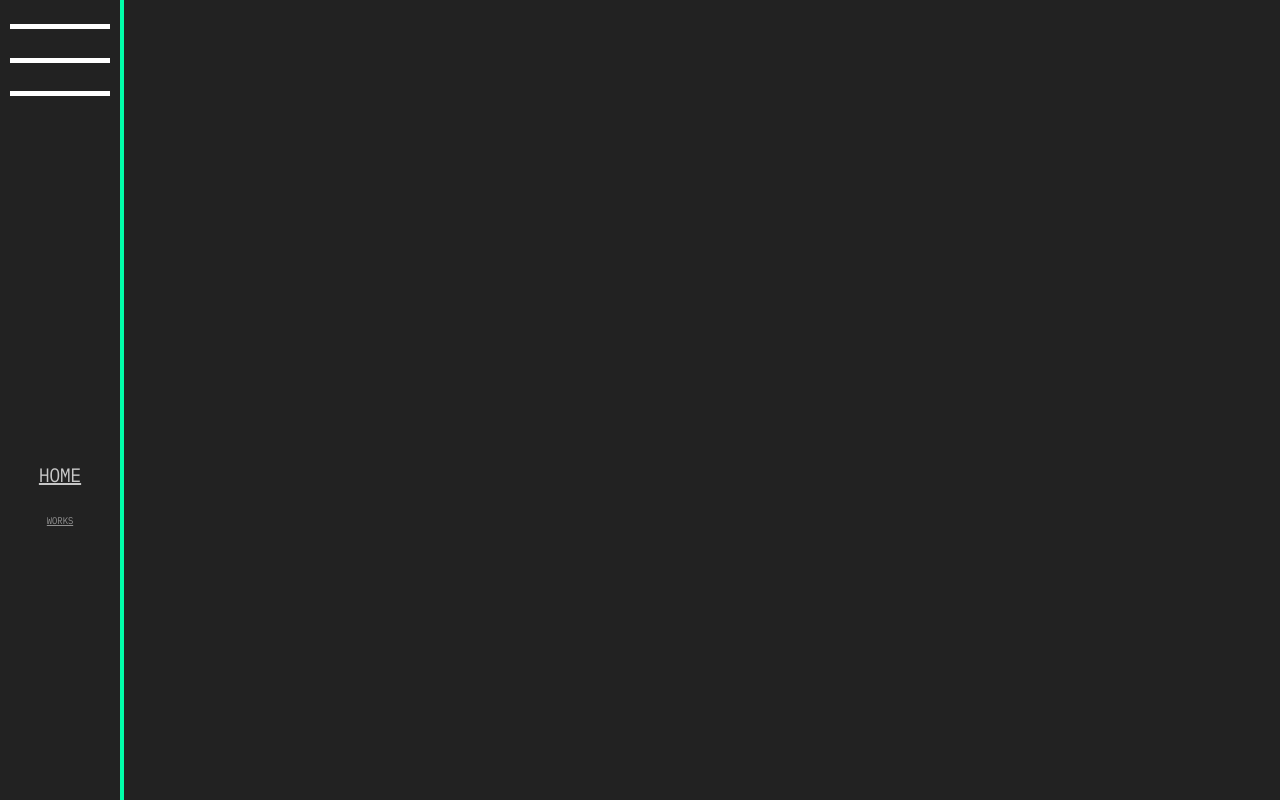
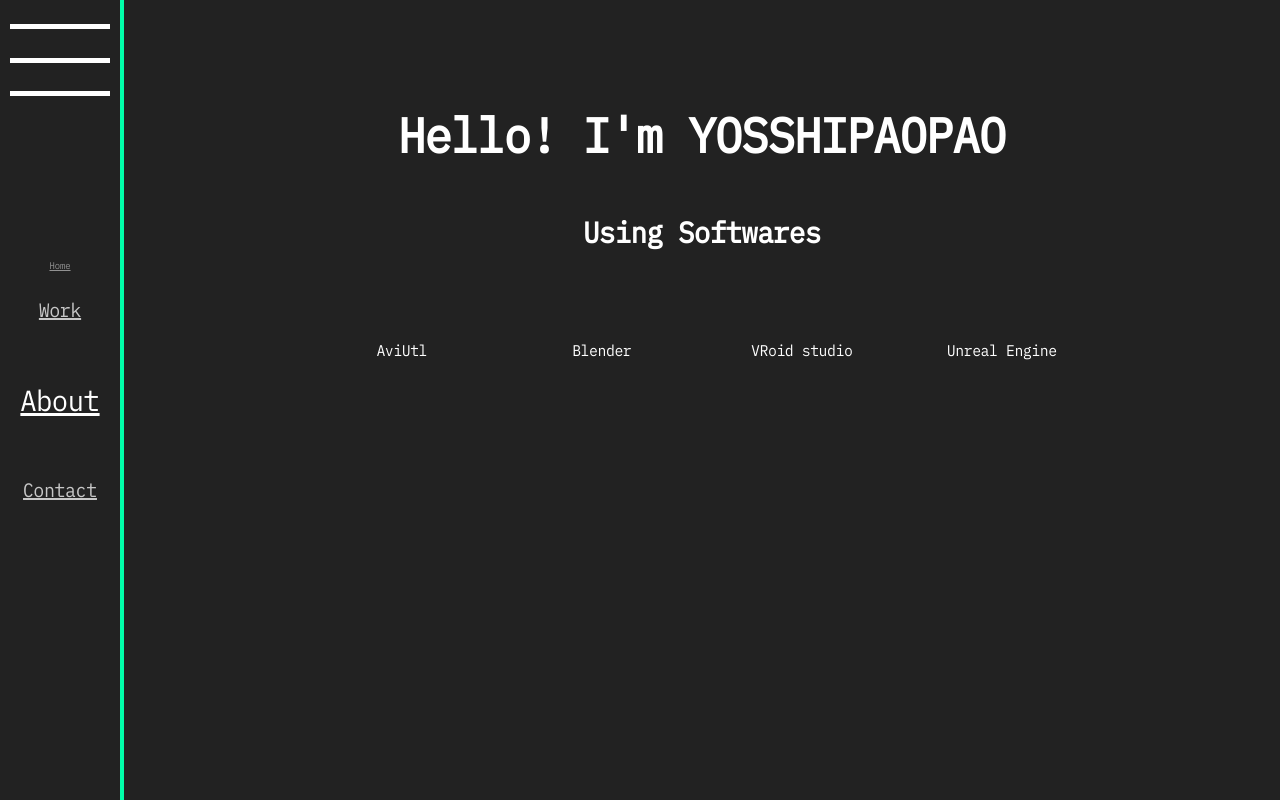
Before and after one commit to yosshipaopao/portfolio, a Vue app: page /about in a window 1280 px wide. Built offline with nearby package versions, Linux system fonts and the light colour scheme.

Commit message:
animation!!!!!

```diff
--- a/package.json
+++ b/package.json
@@ -8,9 +8,11 @@
     "preview": "vite preview"
   },
   "dependencies": {
+    "gsap": "^3.11.5",
     "pinia": "^2.0.28",
     "vue": "^3.2.45",
-    "vue-router": "^4.1.6"
+    "vue-router": "^4.1.6",
+    "vue-smoothie": "^1.2.0"
   },
   "devDependencies": {
     "@vitejs/plugin-vue": "^4.0.0",
--- a/src/App.vue
+++ b/src/App.vue
@@ -2,6 +2,7 @@
 import { RouterView } from "vue-router";
 import { useMenuStore } from "@/stores/menu";
 import Menu from "@/components/Menu.vue";
+
 const MenuStore = useMenuStore();
 </script>
 
@@ -10,8 +11,10 @@
     <div class="menu">
       <Menu />
     </div>
-    <div class="content">
-      <RouterView/>
+    <div class="content" :weight="0.03">
+      <div class="wrapper">
+        <RouterView/>
+      </div>
     </div>
   </main>
 </template>
@@ -47,14 +50,14 @@
 
   .content {
   background: #222;
+  height: 100vh;
   position: absolute;
   right: 0;
   width: calc(50vw - 2px);
   transition: width .5s var(--anm1);
   padding: 5px;
-  overflow-y: scroll;
-  overflow-x: hidden;
-
+  overflow: hidden;
+  text-align: center;
   .close & {
   width: calc(100vw - 124px);
   transition: width .5s .1s var(--anm1);
--- a/src/assets/data/menu.json
+++ /dev/null
@@ -1,18 +0,0 @@
-[
-    {
-        "name": "HOME",
-        "to": "/"
-    },
-    {
-        "name": "WORKS",
-        "to": "/work"
-    },
-    {
-        "name": "PROFILE",
-        "to": "/profile"
-    },
-    {
-        "name":"CONTACT",
-        "to":"/contact"
-    }
-]
--- a/src/components/Menu.vue
+++ b/src/components/Menu.vue
@@ -1,16 +1,17 @@
 <script setup>
-import {onMounted,computed,ref, watch} from "vue";
-import {  useMenuStore} from "@/stores/menu";
-import menudata from "@/assets/data/menu.json";
-import {  useRouter} from 'vue-router';
+import {onMounted,ref, watch} from "vue";
+import {useMenuStore} from "@/stores/menu";
+import {useRouter} from 'vue-router';
 const MenuStore = useMenuStore();
 const router = useRouter();
+
+const menudata=router.options.routes;
 const dummy = {
-  "name": "",
+  "path": "",
   "to": ""
 };
 const fixedmenudata = [...Array(2).fill(dummy), ...menudata, ...Array(2).fill(dummy)];
-const current = ref(menudata.findIndex(o => o.to === location.pathname));
+const current = ref(menudata.findIndex(o => o.path === location.pathname));
 var routetimeout = null;
 onMounted(() => {
   let wheelSum = 0;
@@ -35,7 +36,7 @@
 });
 watch(current,(n,o)=>{
   clearTimeout(routetimeout);
-  routetimeout=setTimeout(()=>router.push(menudata[n].to),1000);
+  routetimeout=setTimeout(()=>router.push(menudata[n].path),1000);
 });
 </script>
 <template>
@@ -45,7 +46,7 @@
   </label>
   <div :class="{links:true,close:MenuStore.close}" id="menu">
     <div :class="{menubutton:1,current:current+2==i,sub1:current+3==i||current+1==i,sub2:current+4==i||current==i}" v-for="(data,i) in fixedmenudata">
-      <RouterLink @click="current=i-2" :to="data.to">{{ data.name }}</RouterLink>
+      <RouterLink @click="current=i-2" :to="data.path">{{ data.name }}</RouterLink>
     </div>
   </div>
 </template>
--- a/src/router/index.js
+++ b/src/router/index.js
@@ -1,4 +1,5 @@
-import { createRouter, createWebHistory } from 'vue-router'
+import { createRouter, createWebHistory } from 'vue-router';
+import gsap from 'gsap';
 
 const router = createRouter({
   history: createWebHistory(import.meta.env.BASE_URL),
@@ -12,9 +13,9 @@
       name: 'Work',
       component: () => import("@/views/Works.vue")
     },{
-      path: '/profile',
-      name: 'Profile',
-      component: () => import("@/views/Profile.vue")
+      path: '/about',
+      name: 'About',
+      component: () => import("@/views/About.vue")
     },{
       path: '/contact',
       name: 'Contact',
@@ -23,4 +24,18 @@
   ]
 })
 
+router.beforeEach((to, from, next) => {
+  const tl = gsap.timeline();
+  tl.to(".wrapper", {
+    duration: 0.2,
+    opacity: 0,
+    onComplete: () => {
+      next();
+    }
+  }).to(".wrapper", {
+    duration: 0.2,
+    opacity: 1
+  }, 1);
+});
+
 export default router
--- /dev/null
+++ b/src/views/About.vue
@@ -0,0 +1,67 @@
+<script setup>
+import {shallowRef ,onMounted,ref}from "vue";
+import { Smoothie } from "vue-smoothie";
+import gsap from "gsap";
+
+const observer = new IntersectionObserver(entries=> {
+    entries.forEach(entry => {
+        if (entry.isIntersecting) {
+            gsap.fromTo(entry.target, {opacity: 0, x: 100}, {opacity: 1, x: 0, duration: 1, delay:entry.target.dataset.enterDelay?parseFloat(entry.target.dataset.enterDelay):.5,ease: 'power2.out'})
+            observer.disconnect()
+        }
+    })
+}, {rootMargin: '0px',threshold: 1.0})
+onMounted(()=>{
+    const els = document.querySelectorAll('[data-enter]');
+    for(const i of els){
+        observer.observe(i);
+    }
+})
+</script>
+<template>
+<!--<Smoothie class="container" :weight="0.03">-->
+        <div class="main">
+            <h1 data-enter><span>Hello!</span> I'm <span>YOSSHIPAOPAO</span></h1>
+            <div class="blank"></div>
+            <h2 data-enter data-enter-delay="1">Using Softwares</h2>
+            <div class="softwares">
+                <div v-for="i in ['AviUtl','Blender','VRoid studio','Unreal Engine']">{{i}}</div>
+            </div>
+        </div>
+<!--</Smoothie>-->
+</template>
+<style lang="scss" scoped>
+.blank{
+    height: 50px;
+}
+.container {
+    width: 100%;
+    height: 100vh;
+    margin: 0 auto;
+    text-align: center;
+}
+.main{
+    width: 80%;
+    padding: 100px 0;
+    text-align: center;
+    margin: 0 auto;
+    h1{
+        font-size: 50px;
+        font-weight: 700;
+    }
+    h2{
+        font-size: 30px;
+        font-weight: 700;
+    }
+    .softwares{
+        width: 100%;
+        height: 200px;
+        display: flex;
+        align-items: center;
+        justify-content: center;
+        >div{
+            width: 200px;
+        }
+    }
+}
+</style>
--- a/src/views/Profile.vue
+++ /dev/null
@@ -1,17 +0,0 @@
-<script setup>
-
-</script>
-<template>
-    <div class="content">
-        <h1>Hello!, I'm YOSSHIPAOPAO</h1>
-        <p>Test </p>
-    </div>
-</template>
-<style>
-.content{
-    width: 100%;
-    height: 100%;
-    overflow-y: scroll;
-    text-align: center;
-}
-</style>
```
Also changed, not shown: src/views/Contact.vue (line endings or trailing spaces), 2 other files (tests, documents, lock files or other folders).
